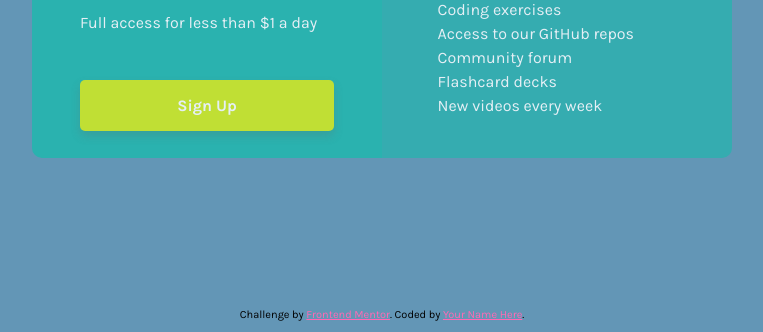
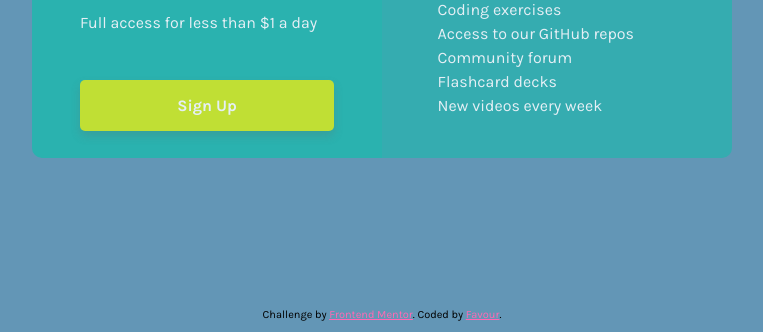
Before and after one commit to Nadine-Green/Single-Price-Grid-Component, a plain HTML site: page index.html in a window 1280 px wide. Shown: the part 503-835 px from the top of the page, without its empty margins (258-1021 px from the left). Drawn offline with Linux system fonts and the light colour scheme.

Commit message:
Profile LInk

```diff
--- a/index.html
+++ b/index.html
@@ -63,7 +63,7 @@
   <footer>
     <p class="attribution">
       Challenge by <a href="https://www.frontendmentor.io?ref=challenge" target="_blank">Frontend Mentor</a>.
-      Coded by <a href="#">Your Name Here</a>.
+      Coded by <a href="https://www.frontendmentor.io/profile/Nadine-Green">Favour</a>.
     </p>
   </footer>
 
```
